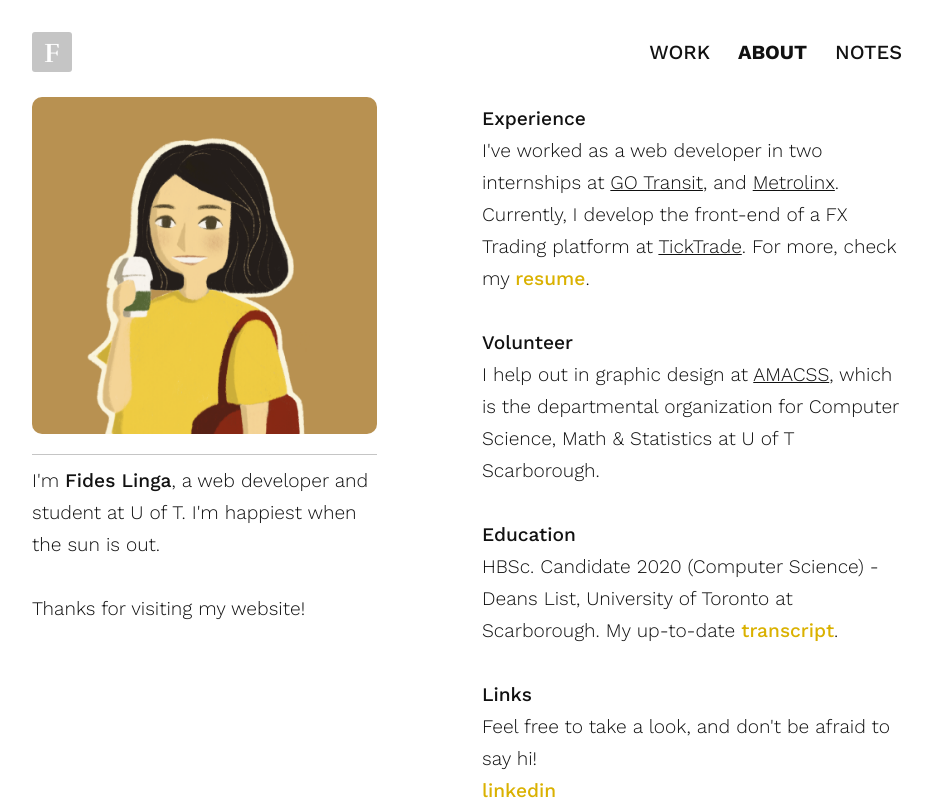
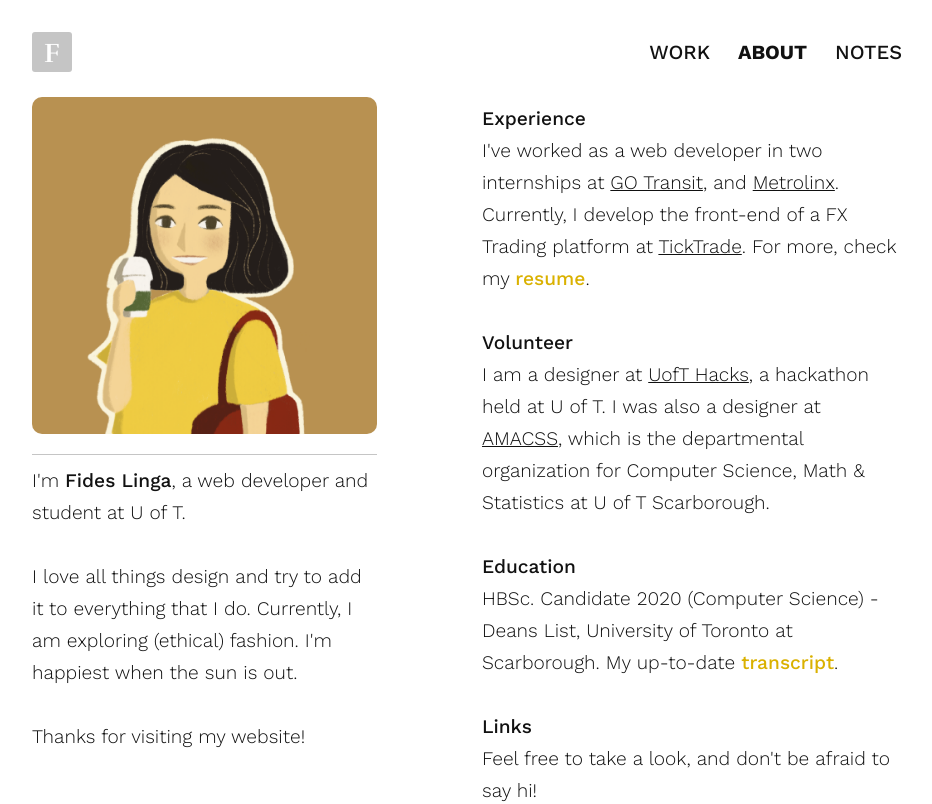
Before and after one commit to desslinga/personal-web, an Angular app: page /about in a window 1280 px wide. Shown: the top 804 px of the page, without its empty margins (173-1105 px from the left). Built offline with nearby package versions, Linux system fonts and the light colour scheme.

Commit message:
Updating bio

```diff
--- a/src/app/pages/full/home/home.component.html
+++ b/src/app/pages/full/home/home.component.html
@@ -6,7 +6,10 @@
         <span class="subtitle sm">
           <hr class="mt20-b10">
           I'm <b>Fides Linga</b>, a web developer and student at U of T.
-          I'm happiest when the sun is out.
+          <br><br>
+          I love all things design and try to add it to everything that
+          I do. Currently, I am exploring (ethical) fashion. I'm happiest when
+          the sun is out.
           <br><br>
           Thanks for visiting my website!
         </span>
@@ -25,9 +28,10 @@
           <br><br>
           <b>Volunteer</b>
           <br>
-          I help out in graphic design at <u>AMACSS</u>, which is
-          the departmental organization for Computer Science,
-          Math & Statistics at U of T Scarborough.
+          I am a designer at <u>UofT Hacks</u>, a hackathon held at
+          U of T. I was also a designer at <u>AMACSS</u>, which is the
+          departmental organization for Computer Science, Math & Statistics
+          at U of T Scarborough.
           <br><br>
           <b>Education</b>
           <br>
@@ -41,6 +45,8 @@
           <br>
           <a href="https://www.linkedin.com/in/fides-linga-a58430109/" class="font-link">linkedin</a>
           <br>
+          <a href="https://github.com/desslinga" class="font-link">github</a>
+          <br>
           <a href="https://www.facebook.com/fides.linga" class="font-link">facebook</a>
           <br>
           <a href="https://www.instagram.com/fides.linga" class="font-link">instagram</a>
```
